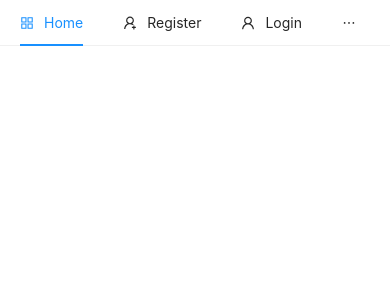
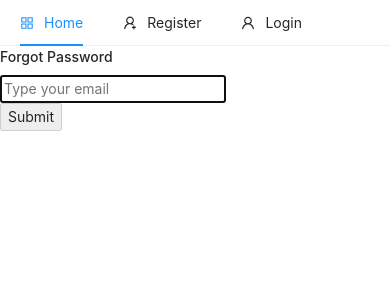
Before and after one commit to Dusty-Hordofel/biloko-mern-ecommerce, a React (Create React App) app in the folder client/: page /forgot/password in a window 390 px wide. Shown: the top 300 px of the page. Built offline with nearby package versions, Linux system fonts and the light colour scheme; no server answers.

Commit message:
Redirect Logged in User
        1. Let's grab the user from the state with useSelector
        2. add useEffect
        3. go to login and add the same useEffect to redirect user
        4. add useEffect, useSelector (to grap the user) and redirect
        5. let's do the same with register

```diff
--- a/client/src/App.js
+++ b/client/src/App.js
@@ -9,6 +9,7 @@
 import Home from "./pages/Home";
 import { auth } from "./firebase";
 import { useDispatch } from "react-redux";
+import ForgotPassword from "./pages/auth/ForgotPassword";
 
 const App = () => {
   const dispatch = useDispatch(); //useDispatch is used to dispatch action to the store;
@@ -44,6 +45,7 @@
         <Route path="/register" element={<Register />} />
         <Route path="/register/complete" element={<RegisterComplete />} />
         <Route path="/login" element={<Login />} />
+        <Route path="/forgot/password" element={<ForgotPassword />} />
       </Routes>
     </div>
   );
--- a/client/src/components/nav/Header.jsx
+++ b/client/src/components/nav/Header.jsx
@@ -9,7 +9,7 @@
 } from "@ant-design/icons";
 import { Link } from "react-router-dom";
 import firebase from "firebase/compat/app";
-import { useDispatch } from "react-redux";
+import { useDispatch, useSelector } from "react-redux";
 import { useNavigate } from "react-router-dom";
 
 const { SubMenu, Item } = Menu;
@@ -18,6 +18,7 @@
   const [current, setCurrent] = useState("home");
 
   let dispatch = useDispatch();
+  let { user } = useSelector((state) => ({ ...state })); //useSelector is used to get the data from the state
   let navigate = useNavigate();
 
   const handleClick = (e) => {
@@ -37,24 +38,33 @@
   return (
     <Menu onClick={handleClick} selectedKeys={[current]} mode="horizontal">
       <Item key="home" icon={<AppstoreOutlined />}>
-        <Link to="/">Home</Link>
+        <Link to="/">Home </Link>
       </Item>
-
+      {!user && (
         <Item key="register" icon={<UserAddOutlined />} className="float-right">
           <Link to="/register">Register</Link>
         </Item>
+      )}
 
+      {!user && (
         <Item key="login" icon={<UserOutlined />} className="float-right">
           <Link to="/login">Login</Link>
         </Item>
+      )}
 
-      <SubMenu icon={<SettingOutlined />} title="Username">
+      {user && (
+        <SubMenu
+          icon={<SettingOutlined />}
+          title={user.email.split("@")[0]} //split method is used to split the string into an array.
+          className="float-right"
+        >
           <Item key="setting:1">Option 1</Item>
           <Item key="setting:2">Option 2</Item>
           <Item icon={<LogoutOutlined />} onClick={logout}>
             Logout
           </Item>
         </SubMenu>
+      )}
     </Menu>
   );
 };
--- /dev/null
+++ b/client/src/pages/auth/ForgotPassword.jsx
@@ -0,0 +1,65 @@
+import { useState, useEffect } from "react";
+import { auth } from "../../firebase";
+import { toast } from "react-toastify";
+import { useDispatch, useSelector } from "react-redux";
+import { useNavigate, Link } from "react-router-dom";
+
+const ForgotPassword = () => {
+  const [email, setEmail] = useState("");
+  const [loading, setLoading] = useState(false);
+  const { user } = useSelector((state) => ({ ...state }));
+  const navigate = useNavigate();
+
+  useEffect(() => {
+    if (user && user.token) navigate("/");
+  }, [user]); //if the user is authenticated, then redirect to home page.
+
+  const handleSubmit = async (e) => {
+    e.preventDefault();
+    setLoading(true);
+
+    const config = {
+      url: process.env.REACT_APP_FORGOT_PASSWORD_REDIRECT,
+      handleCodeInApp: true,
+    };
+
+    await auth
+      .sendPasswordResetEmail(email, config)
+      .then(() => {
+        setEmail("");
+        setLoading(false);
+        toast.success("Check your email for password reset link");
+      })
+      .catch((error) => {
+        setLoading(false);
+        toast.error(error.message);
+        console.log("ERROR MSG IN FORGOT PASSWORD", error);
+      }); //sendPasswordResetEmail is used to send a password reset email to the user.
+  };
+  return (
+    <div className="container col-md-6 offset-md-3 p-5">
+      {loading ? (
+        <h4 className="text-danger">Loading</h4>
+      ) : (
+        <h4>Forgot Password</h4>
+      )}
+
+      <form onSubmit={handleSubmit}>
+        <input
+          type="email"
+          className="form-control"
+          value={email} //value is used to get the value of the input field.
+          onChange={(e) => setEmail(e.target.value)} //onChange helps us to track the value of the input element in real-time.
+          placeholder="Type your email"
+          autoFocus
+        />
+        <br />
+        <button className="btn btn-raised" disabled={!email}>
+          Submit
+        </button>
+      </form>
+    </div>
+  );
+};
+
+export default ForgotPassword;
--- a/client/src/pages/auth/Login.jsx
+++ b/client/src/pages/auth/Login.jsx
@@ -1,18 +1,23 @@
-import { useState } from "react";
+import { useState, useEffect } from "react";
 import { auth, googleAuthProvider } from "../../firebase";
 import { toast } from "react-toastify";
 import { Button } from "antd";
 import { GoogleOutlined, MailOutlined } from "@ant-design/icons";
-import { useDispatch } from "react-redux";
-import { useNavigate } from "react-router-dom";
+import { useDispatch, useSelector } from "react-redux";
+import { useNavigate, Link } from "react-router-dom";
 
 const Login = () => {
   const [email, setEmail] = useState("hordofel@gmail.com");
   const [password, setPassword] = useState("123456");
   const [loading, setLoading] = useState(false);
 
+  const { user } = useSelector((state) => ({ ...state }));
   let dispatch = useDispatch();
   const navigate = useNavigate();
+
+  useEffect(() => {
+    if (user && user.token) navigate("/");
+  }, [user]); //if the user is authenticated, then redirect to home page.
 
   //console.log(email);
   const handleSubmit = async (e) => {
@@ -117,6 +122,9 @@
           >
             Login with Google
           </Button>
+          <Link to="/forgot/password" className="float-right text-danger">
+            Forgot Password
+          </Link>
         </div>
       </div>
     </div>
--- a/client/src/pages/auth/Register.jsx
+++ b/client/src/pages/auth/Register.jsx
@@ -1,9 +1,18 @@
-import { useState } from "react";
+import { useState, useEffect } from "react";
 import { auth } from "../../firebase";
 import { toast } from "react-toastify";
+import { useSelector } from "react-redux";
+import { useNavigate } from "react-router-dom";
 
 const Register = () => {
   const [email, setEmail] = useState("");
+
+  const { user } = useSelector((state) => ({ ...state }));
+  const navigate = useNavigate();
+
+  useEffect(() => {
+    if (user && user.token) navigate("/");
+  }, [user]); //if the user is authenticated, then redirect to home page.
 
   //console.log(email);
   const handleSubmit = async (e) => {
```
Also changed, not shown: 2 other files (tests, documents, lock files or other folders). Lines whose indentation alone changed are shown as unchanged.
